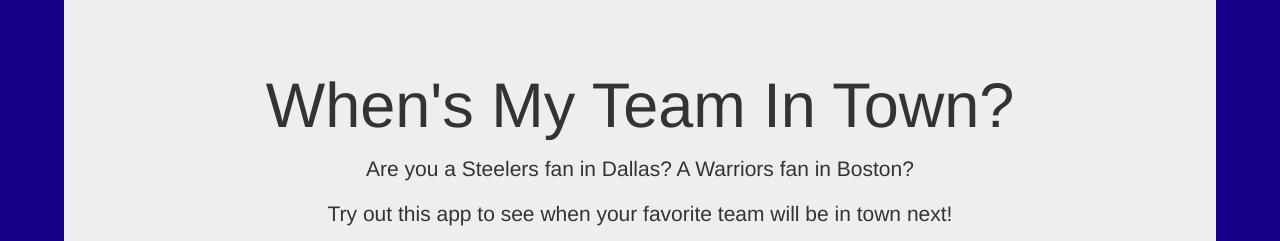
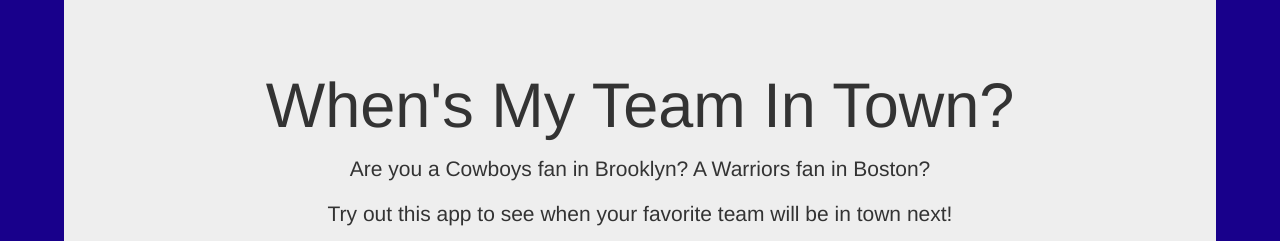
Before and after one commit to jenntuten/teams-in-town, a plain HTML site: page index.html in a window 1280 px wide. Shown: the top 241 px of the page. Drawn offline with nearby package versions, Linux system fonts and the light colour scheme.

Commit message:
update html

```diff
--- a/index.html
+++ b/index.html
@@ -34,7 +34,7 @@
                     <div class="col-sm" id="main">
                         <h1 class="display-4">When's My Team In Town?</h1>
                         <div class="col-sm">
-                            <p>Are you a Steelers fan in Dallas? A Warriors fan in Boston?</p>
+                            <p>Are you a Cowboys fan in Brooklyn? A Warriors fan in Boston?</p>
                             <p>Try out this app to see when your favorite team will be in town next!</p>
 
                             <div class="userTemp"></div>
```
